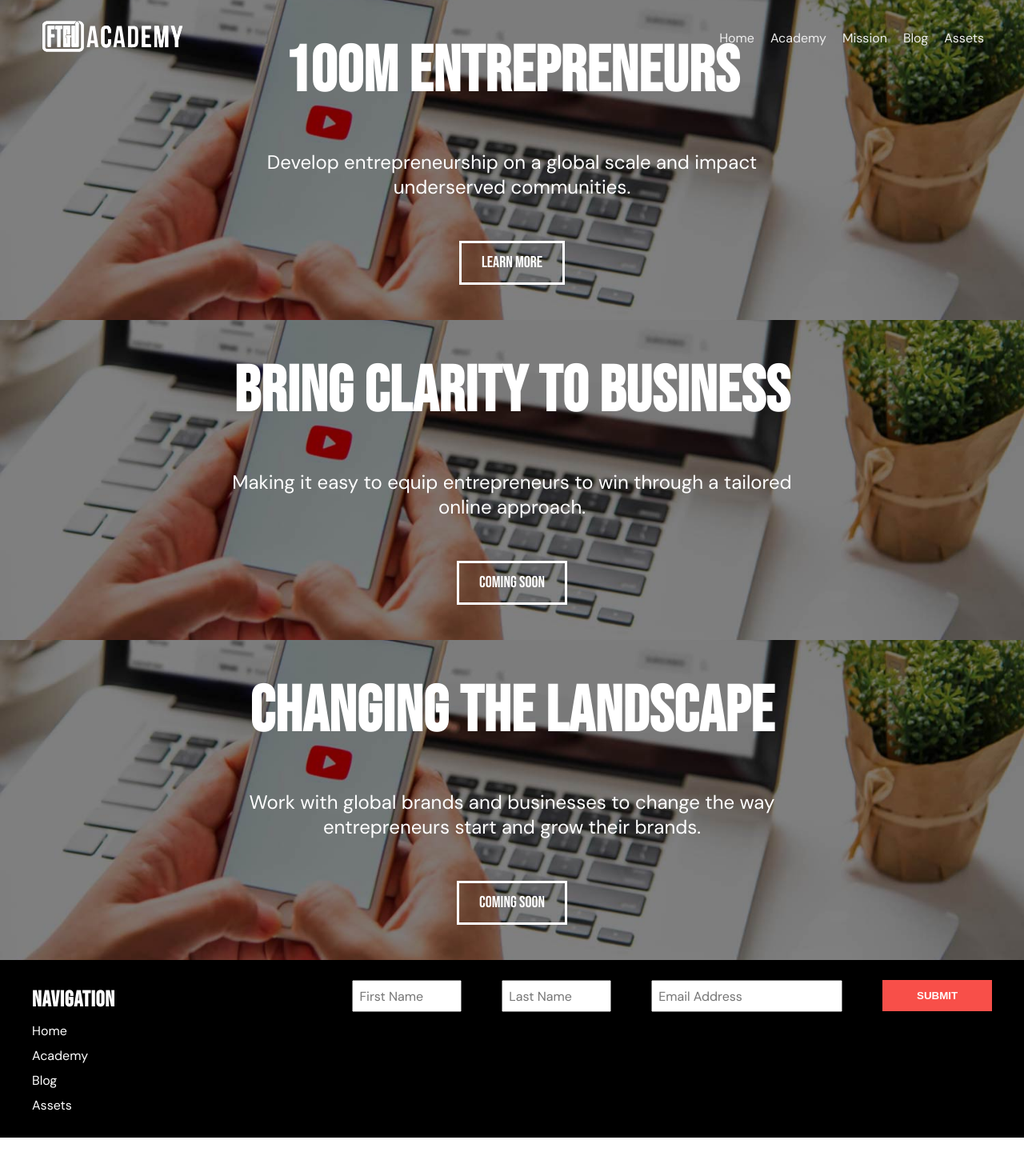
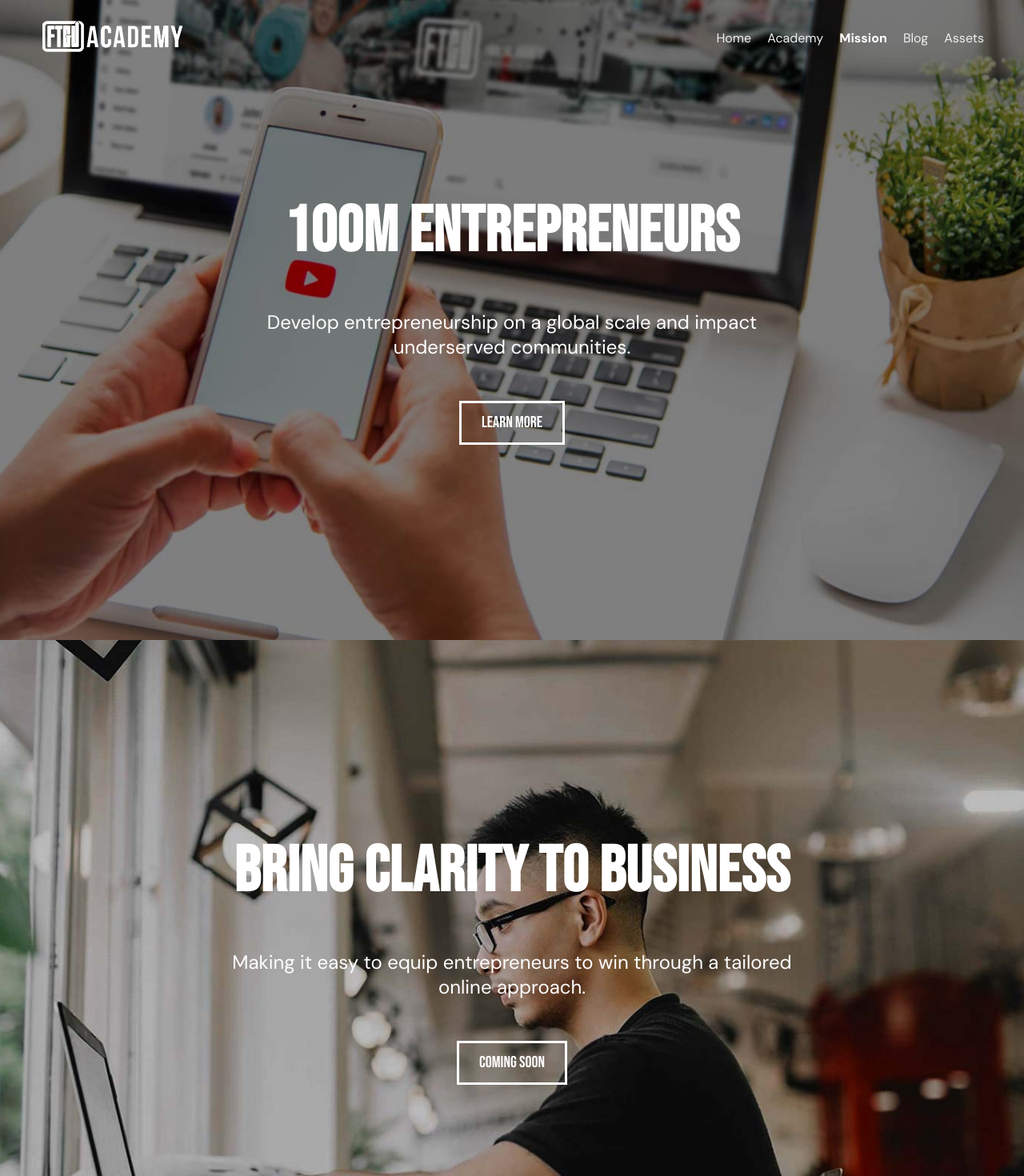
Before and after one commit to studio-kanvas/next-ghost-content, a Next.js app in the folder frontend/: page /mission in a window 1280 px wide. Shown: the top 1470 px of the page at 80% size. Before the commit the page ends 1422 px from the top, so only its background shows below. Built offline with nearby package versions, Linux system fonts and the light colour scheme; what @tryghost/content-api would draw is missing.

Commit message:
Configure grid.css on mission page

```diff
--- a/frontend/components/footer/footer.js
+++ b/frontend/components/footer/footer.js
@@ -4,9 +4,11 @@ import Image from 'next/image';
 import * as GS from '../../styles/global';
 import * as S from './footer.styles';
 import { LINKS } from '../../data/links';
+import { useRouter } from 'next/router';
 
 const Footer = () => {
 	const year = new Date().getFullYear();
+	const router = useRouter();
 	return (
 		<>
 			<S.FooterBg>
@@ -18,7 +20,11 @@ const Footer = () => {
 								{LINKS.map((link) => {
 									return (
 										<li key={link.title}>
-											<Link href={link.link}>{link.title}</Link>
+											<Link href={link.link}>
+												<a className={router.pathname === link.link && 'active'}>
+													{link.title}
+												</a>
+											</Link>
 										</li>
 									);
 								})}
--- a/frontend/components/footer/footer.styles.js
+++ b/frontend/components/footer/footer.styles.js
@@ -26,7 +26,11 @@ export const FooterInformation = styled(GS.FlexEven)`
 				padding: 0.5rem 0rem;
 				a {
 					text-decoration: none;
-					color: #fff;
+					color: #eee;
+					&.active {
+						color: #fff;
+						font-weight: bold;
+					}
 				}
 			}
 		}
--- a/frontend/components/header/header.js
+++ b/frontend/components/header/header.js
@@ -2,9 +2,12 @@ import Link from 'next/link';
 import Head from 'next/head';
 import * as S from './header.styles';
 import * as GS from '../../styles/global';
+import { LINKS } from '../../data/links';
+import { useRouter } from 'next/router';
 
 const Header = () => {
 	const title = 'Hello Next!';
+	const router = useRouter();
 	return (
 		<>
 			<Head>
@@ -33,31 +36,17 @@ const Header = () => {
 						</div>
 						<div>
 							<ul>
-								<li>
-									<Link href="/">
-										<a>Home</a>
-									</Link>
-								</li>
-								<li>
-									<Link href="/academy">
-										<a>Academy</a>
-									</Link>
-								</li>
-								<li>
-									<Link href="/mission">
-										<a>Mission</a>
-									</Link>
-								</li>
-								<li>
-									<Link href="/blog">
-										<a>Blog</a>
-									</Link>
-								</li>
-								<li>
-									<Link href="/assets">
-										<a>Assets</a>
-									</Link>
-								</li>
+								{LINKS.map((link) => {
+									return (
+										<li key={link.title}>
+											<Link href={link.link}>
+												<a className={router.pathname === link.link && 'active'}>
+													{link.title}
+												</a>
+											</Link>
+										</li>
+									);
+								})}
 							</ul>
 						</div>
 					</S.Navigation>
--- a/frontend/components/header/header.styles.js
+++ b/frontend/components/header/header.styles.js
@@ -38,6 +38,10 @@ export const Navigation = styled.nav`
 					color: #eee;
 					text-decoration: none;
 				}
+				a.active {
+					color: #fff;
+					font-weight: bold;
+				}
 			}
 		}
 	}
--- a/frontend/data/links/index.js
+++ b/frontend/data/links/index.js
@@ -11,6 +11,10 @@ export const LINKS = [
 		link: '/academy',
 	},
 	{
+		title: 'Mission',
+		link: '/mission',
+	},
+	{
 		title: 'Blog',
 		link: '/blog',
 	},
--- a/frontend/pages/academy.js
+++ b/frontend/pages/academy.js
@@ -15,7 +15,6 @@ export default function Academy() {
 					background={ACADEMY.first.background}
 					link={ACADEMY.first.link}
 					href={ACADEMY.first.href}
-					arrow
 				/>
 				<GS.MaxContainer>
 					<GS.YCPadding padding={'5rem'}>
--- a/frontend/pages/mission/index.js
+++ b/frontend/pages/mission/index.js
@@ -20,23 +20,26 @@ export default function Home({ posts }) {
 					}
 					background={`url('/ftgu-mission-1m.jpg')`}
 					link={'Learn More'}
-					href={'#'}
+					href={'/mission/100m'}
+					height={'100vh'}
 				/>
 				<Hero
 					message={'Bring Clarity to Business'}
 					description={
 						'Making it easy to equip entrepreneurs to win through a tailored online approach.'
 					}
-					background={`url('/ftgu-mission-1m.jpg')`}
+					background={`url('/ftgu-mission-clarity.jpg')`}
 					link={'Coming Soon'}
+					height={'100vh'}
 				/>
 				<Hero
 					message={'Changing the Landscape'}
 					description={
 						'Work with global brands and businesses to change the way entrepreneurs start and grow their brands.'
 					}
-					background={`url('/ftgu-mission-1m.jpg')`}
+					background={`url('/ftgu-mission-landscape.jpg')`}
 					link={'Coming Soon'}
+					height={'100vh'}
 				/>
 			</Layout>
 		</>
--- a/frontend/styles/global.js
+++ b/frontend/styles/global.js
@@ -119,6 +119,7 @@ export const SmContainer = styled.div`
 export const FullWidth = styled.div`
 	width: 100%;
 	margin: 0 auto;
+	background: ${(props) => (props.background ? props.background : null)};
 `;
 
 //flex 50/50 split
```
Also changed, not shown: frontend/pages/mission/100m.js (added, +108 -0 lines), frontend/public/ftgu-mission-clarity.jpg (added), frontend/public/ftgu-mission-landscape.jpg (added).
